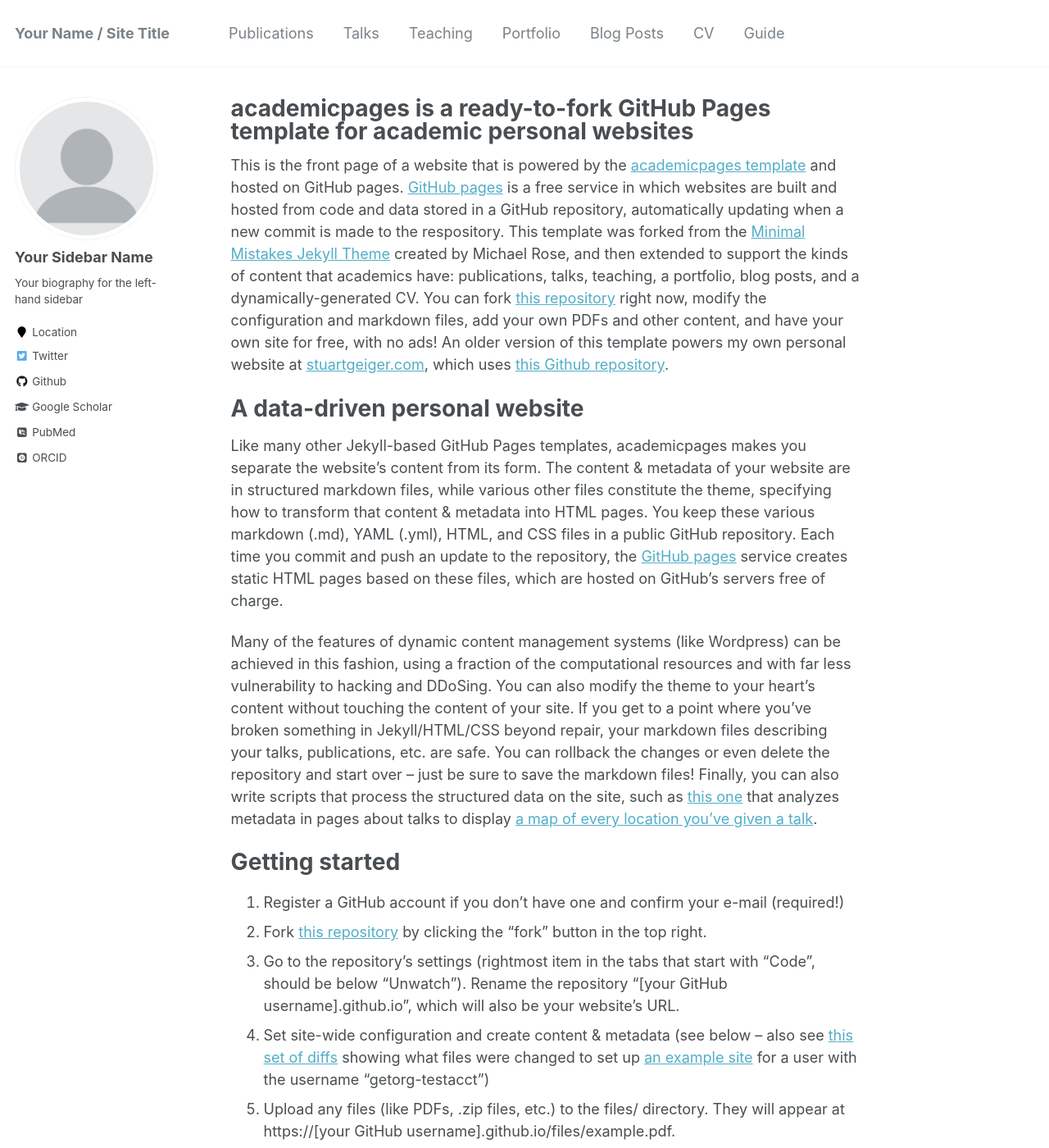
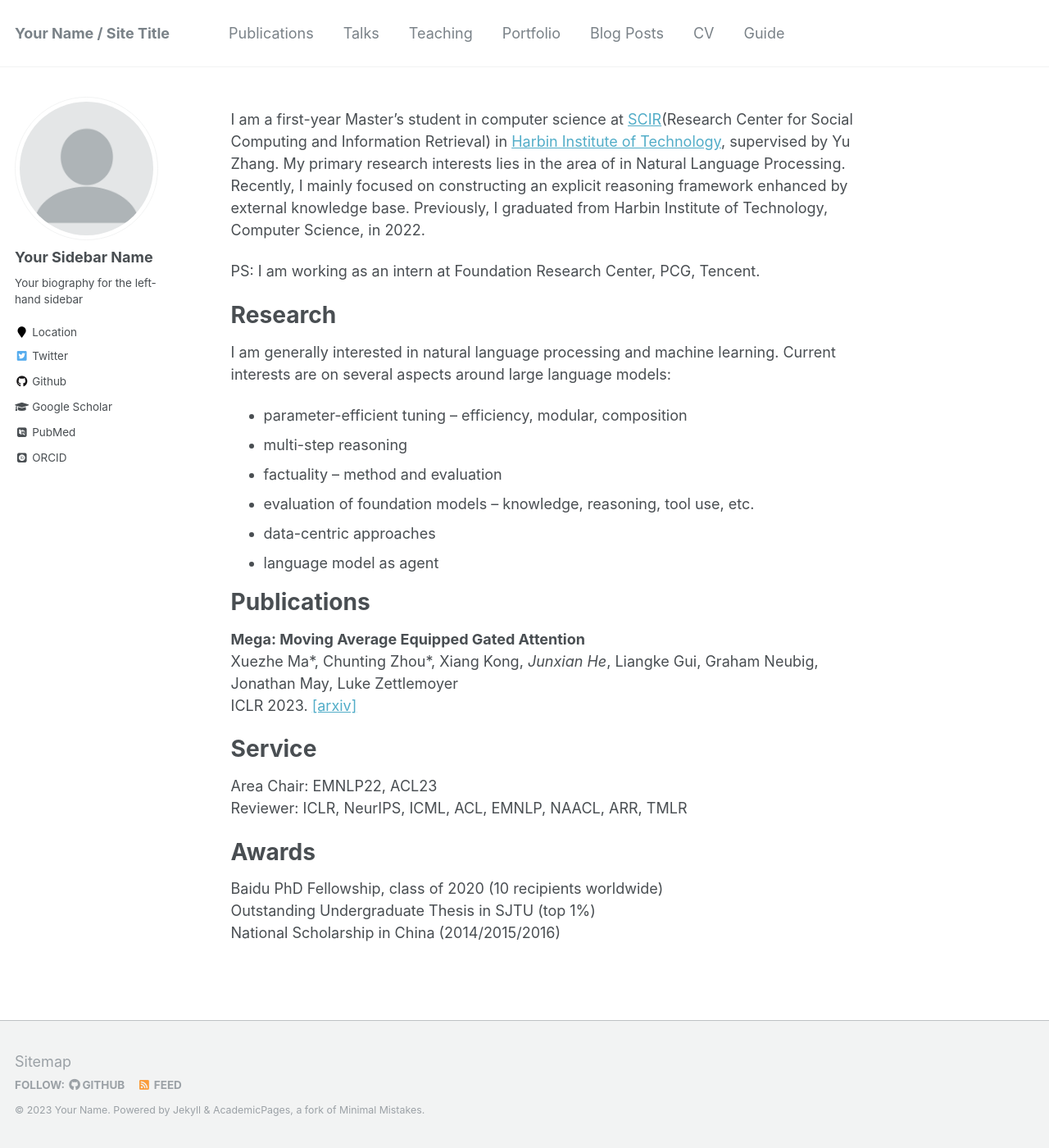
Before and after one commit to cccccent/cccccent.github.io, a Jekyll site: the page built from _pages/about.md, in a window 1280 px wide and 1400 px high. Shown: the whole window at 82% size. Built offline with Jekyll 4.4.1, drawn with Linux system fonts in a browser that asks for light colours; some web fonts are replaced; some of the changed text lies outside the part shown.

Commit message:
new page

```diff
--- a/_pages/about.md
+++ b/_pages/about.md
@@ -1,6 +1,6 @@
 ---
 permalink: /
-title: "academicpages is a ready-to-fork GitHub Pages template for academic personal websites"
+title: ""
 excerpt: "About me"
 author_profile: true
 redirect_from:
@@ -8,43 +8,39 @@ redirect_from:
   - /about.html
 ---
 
-This is the front page of a website that is powered by the [academicpages template](https://github.com/academicpages/academicpages.github.io) and hosted on GitHub pages. [GitHub pages](https://pages.github.com) is a free service in which websites are built and hosted from code and data stored in a GitHub repository, automatically updating when a new commit is made to the respository. This template was forked from the [Minimal Mistakes Jekyll Theme](https://mmistakes.github.io/minimal-mistakes/) created by Michael Rose, and then extended to support the kinds of content that academics have: publications, talks, teaching, a portfolio, blog posts, and a dynamically-generated CV. You can fork [this repository](https://github.com/academicpages/academicpages.github.io) right now, modify the configuration and markdown files, add your own PDFs and other content, and have your own site for free, with no ads! An older version of this template powers my own personal website at [stuartgeiger.com](http://stuartgeiger.com), which uses [this Github repository](https://github.com/staeiou/staeiou.github.io).
+<!-- ## About Me -->
+I am a first-year Master's student in computer science at [SCIR](http://ir.hit.edu.cn/)(Research Center for Social Computing and Information Retrieval) in [Harbin Institute of Technology](http://www.hit.edu.cn/), supervised by Yu Zhang. My primary research interests lies in the area of in Natural Language Processing. Recently, I mainly focused on constructing an explicit reasoning framework enhanced by external knowledge base. Previously, I graduated from Harbin Institute of Technology, Computer Science, in 2022.
 
-A data-driven personal website
-======
-Like many other Jekyll-based GitHub Pages templates, academicpages makes you separate the website's content from its form. The content & metadata of your website are in structured markdown files, while various other files constitute the theme, specifying how to transform that content & metadata into HTML pages. You keep these various markdown (.md), YAML (.yml), HTML, and CSS files in a public GitHub repository. Each time you commit and push an update to the repository, the [GitHub pages](https://pages.github.com/) service creates static HTML pages based on these files, which are hosted on GitHub's servers free of charge.
+PS: I am working as an intern at Foundation Research Center, PCG, Tencent.
 
-Many of the features of dynamic content management systems (like Wordpress) can be achieved in this fashion, using a fraction of the computational resources and with far less vulnerability to hacking and DDoSing. You can also modify the theme to your heart's content without touching the content of your site. If you get to a point where you've broken something in Jekyll/HTML/CSS beyond repair, your markdown files describing your talks, publications, etc. are safe. You can rollback the changes or even delete the repository and start over -- just be sure to save the markdown files! Finally, you can also write scripts that process the structured data on the site, such as [this one](https://github.com/academicpages/academicpages.github.io/blob/master/talkmap.ipynb) that analyzes metadata in pages about talks to display [a map of every location you've given a talk](https://academicpages.github.io/talkmap.html).
 
-Getting started
-======
-1. Register a GitHub account if you don't have one and confirm your e-mail (required!)
-1. Fork [this repository](https://github.com/academicpages/academicpages.github.io) by clicking the "fork" button in the top right.
-1. Go to the repository's settings (rightmost item in the tabs that start with "Code", should be below "Unwatch"). Rename the repository "[your GitHub username].github.io", which will also be your website's URL.
-1. Set site-wide configuration and create content & metadata (see below -- also see [this set of diffs](http://archive.is/3TPas) showing what files were changed to set up [an example site](https://getorg-testacct.github.io) for a user with the username "getorg-testacct")
-1. Upload any files (like PDFs, .zip files, etc.) to the files/ directory. They will appear at https://[your GitHub username].github.io/files/example.pdf.
-1. Check status by going to the repository settings, in the "GitHub pages" section
 
-Site-wide configuration
-------
-The main configuration file for the site is in the base directory in [_config.yml](https://github.com/academicpages/academicpages.github.io/blob/master/_config.yml), which defines the content in the sidebars and other site-wide features. You will need to replace the default variables with ones about yourself and your site's github repository. The configuration file for the top menu is in [_data/navigation.yml](https://github.com/academicpages/academicpages.github.io/blob/master/_data/navigation.yml). For example, if you don't have a portfolio or blog posts, you can remove those items from that navigation.yml file to remove them from the header.
+# Research
 
-Create content & metadata
-------
-For site content, there is one markdown file for each type of content, which are stored in directories like _publications, _talks, _posts, _teaching, or _pages. For example, each talk is a markdown file in the [_talks directory](https://github.com/academicpages/academicpages.github.io/tree/master/_talks). At the top of each markdown file is structured data in YAML about the talk, which the theme will parse to do lots of cool stuff. The same structured data about a talk is used to generate the list of talks on the [Talks page](https://academicpages.github.io/talks), each [individual page](https://academicpages.github.io/talks/2012-03-01-talk-1) for specific talks, the talks section for the [CV page](https://academicpages.github.io/cv), and the [map of places you've given a talk](https://academicpages.github.io/talkmap.html) (if you run this [python file](https://github.com/academicpages/academicpages.github.io/blob/master/talkmap.py) or [Jupyter notebook](https://github.com/academicpages/academicpages.github.io/blob/master/talkmap.ipynb), which creates the HTML for the map based on the contents of the _talks directory).
+I am generally interested in natural language processing and machine learning. Current interests are on several aspects around large language models:
+- parameter-efficient tuning -- efficiency, modular, composition
+- multi-step reasoning
+- factuality -- method and evaluation
+- evaluation of foundation models -- knowledge, reasoning, tool use, etc.
+- data-centric approaches
+- language model as agent
 
-**Markdown generator**
 
-I have also created [a set of Jupyter notebooks](https://github.com/academicpages/academicpages.github.io/tree/master/markdown_generator
-) that converts a CSV containing structured data about talks or presentations into individual markdown files that will be properly formatted for the academicpages template. The sample CSVs in that directory are the ones I used to create my own personal website at stuartgeiger.com. My usual workflow is that I keep a spreadsheet of my publications and talks, then run the code in these notebooks to generate the markdown files, then commit and push them to the GitHub repository.
 
-How to edit your site's GitHub repository
-------
-Many people use a git client to create files on their local computer and then push them to GitHub's servers. If you are not familiar with git, you can directly edit these configuration and markdown files directly in the github.com interface. Navigate to a file (like [this one](https://github.com/academicpages/academicpages.github.io/blob/master/_talks/2012-03-01-talk-1.md) and click the pencil icon in the top right of the content preview (to the right of the "Raw | Blame | History" buttons). You can delete a file by clicking the trashcan icon to the right of the pencil icon. You can also create new files or upload files by navigating to a directory and clicking the "Create new file" or "Upload files" buttons.
+# Publications
 
-Example: editing a markdown file for a talk
-![Editing a markdown file for a talk](/images/editing-talk.png)
 
-For more info
-------
-More info about configuring academicpages can be found in [the guide](https://academicpages.github.io/markdown/). The [guides for the Minimal Mistakes theme](https://mmistakes.github.io/minimal-mistakes/docs/configuration/) (which this theme was forked from) might also be helpful.
+**Mega: Moving Average Equipped Gated Attention**
+Xuezhe Ma\*, Chunting Zhou\*, Xiang Kong, *Junxian He*, Liangke Gui, Graham Neubig, Jonathan May, Luke Zettlemoyer
+ICLR 2023. [[arxiv]](https://arxiv.org/abs/2209.10655)
+
+
+
+# Service
+Area Chair: EMNLP22, ACL23
+Reviewer: ICLR, NeurIPS, ICML, ACL, EMNLP, NAACL, ARR, TMLR
+
+# Awards
+Baidu PhD Fellowship, class of 2020 (10 recipients worldwide)
+Outstanding Undergraduate Thesis in SJTU (top 1%)
+National Scholarship in China (2014/2015/2016)
```
